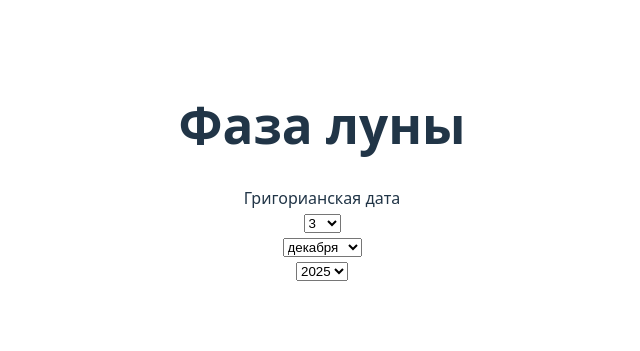
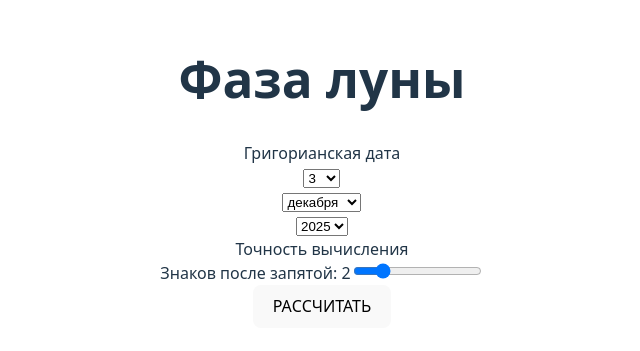
Before and after one commit to VadosKova/Moon-Calculator, a React (Vite) app in the folder moon-calc/: page / in a window 1280 px wide. Shown: the part 247-598 px from the top of the page, without its empty margins (318-958 px from the left). Built offline with nearby package versions, Linux system fonts and the light colour scheme.

Commit message:
Second part of interface

```diff
--- a/moon-calc/src/App.jsx
+++ b/moon-calc/src/App.jsx
@@ -129,11 +129,30 @@ function App() {
                   ))}
                 </select>
               </div>
-
             </div>
           </div>
         </div>
 
+        <div className="precision">
+          <label>
+            Точность вычисления <br />
+            <span>Знаков после запятой: {precision}</span>
+          </label>
+          <input
+            type="range"
+            min="0"
+            max="10"
+            value={precision}
+            onChange={(e) => {
+              const val = Number(e.target.value);
+              setPrecision(val);
+
+              const percent = (val / 10) * 100;
+              e.target.style.setProperty("--value", `${percent}%`);
+            }}
+          />
+        </div>
+        <button onClick={calculatePhase}>РАССЧИТАТЬ</button>
       </div>
     </>
   )
```
